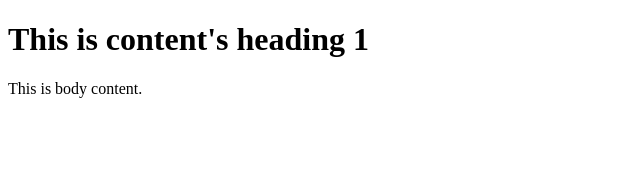
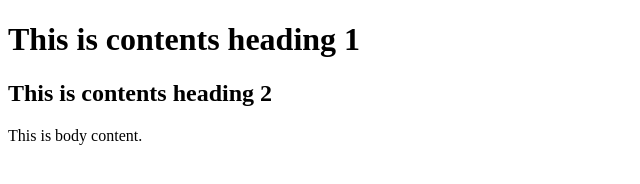
Before and after one commit to Wakit137/Web-development, a plain HTML site: page Index.html in a window 1280 px wide. Shown: the whole page, without its empty margins (0-640 px from the left). Drawn offline with Linux system fonts and the light colour scheme.

Commit message:
Update Index.html

```diff
--- a/Index.html
+++ b/Index.html
@@ -7,8 +7,11 @@
  </head>
  <body>
   <h1>
-   This is content's heading 1
+   This is contents heading 1
   </h1>
+  <h2>
+   This is contents heading 2
+  </h2>
   This is body content.
  </body>
 </html>
```
